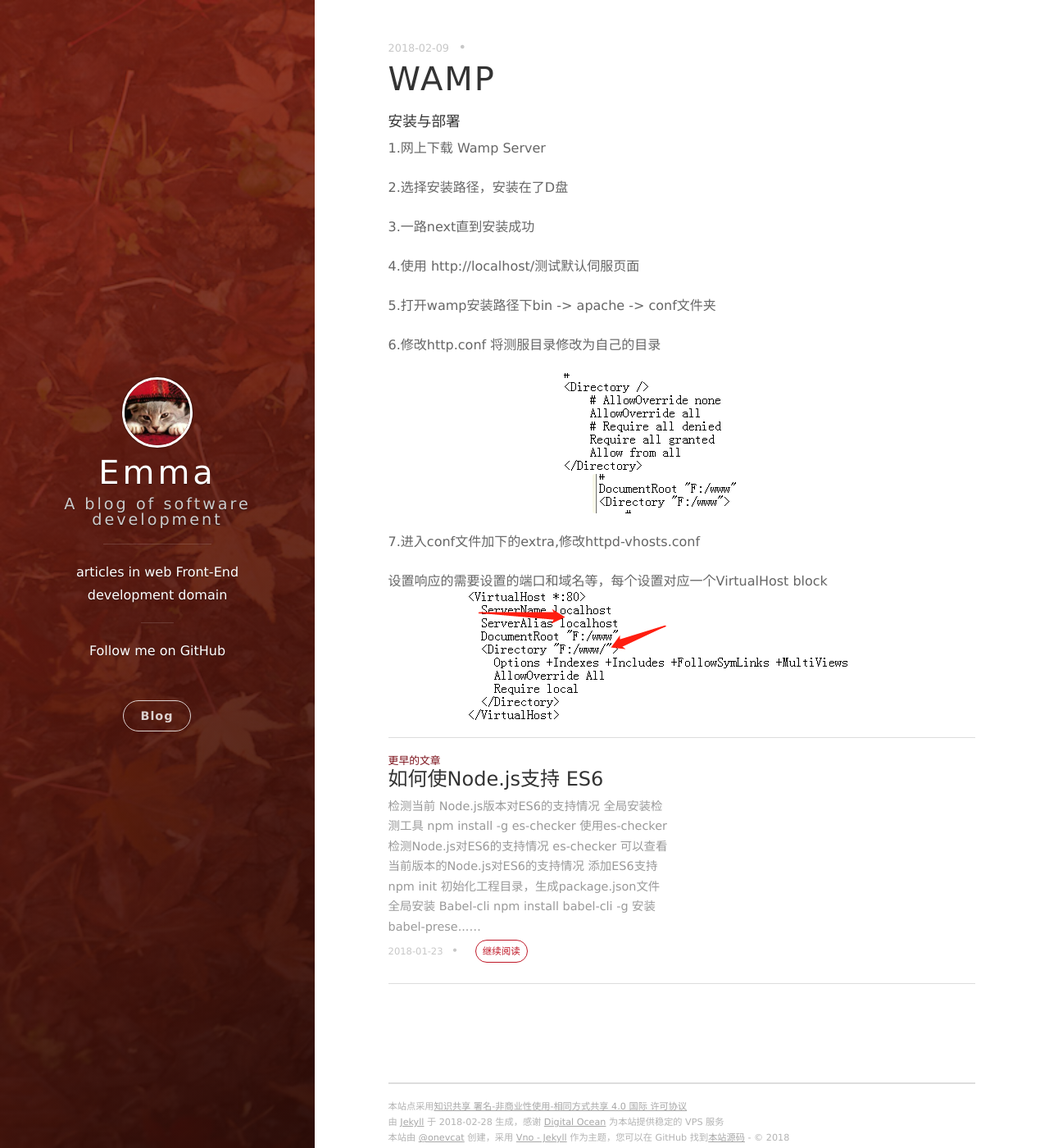
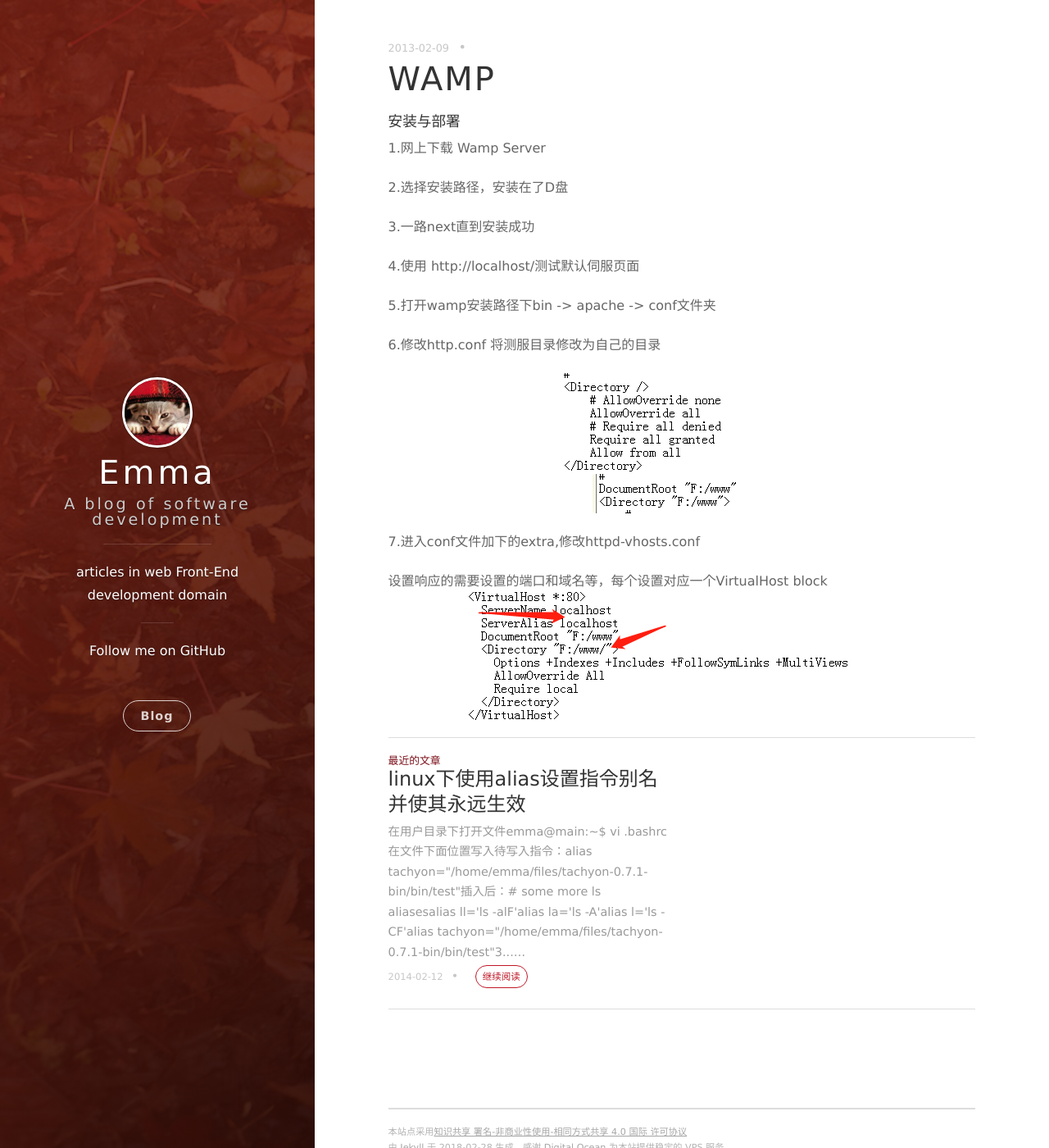
Before and after one commit to Emma0118/Emma0118.github.io, a Jekyll site: the page built from _posts/2013-02-09-WAMP.markdown, in a window 1280 px wide and 1400 px high. Shown: the whole window at 82% size. Built offline with Jekyll 4.4.1, drawn with Linux system fonts in a browser that asks for light colours; nearby versions of some CDN libraries; comment, search, counter and statistics services are not loaded.

Commit message:
修改时间

```diff
--- a/_posts/2013-02-09-WAMP.markdown
+++ b/_posts/2013-02-09-WAMP.markdown
@@ -1,7 +1,7 @@
 ---
 layout: post
 title: WAMP
-date: 2018-02-09 18:20:30
+date: 2013-02-09 18:20:30
 ---
 
 #### 安装与部署
--- a/_posts/2015-11-10-dive-into-GitHub.markdown
+++ b/_posts/2015-11-10-dive-into-GitHub.markdown
@@ -1,7 +1,7 @@
 ---
 layout: post
 title: GitHub使用总结
-date: 2017-11-10 12:00:00
+date: 2015-11-10 12:00:00
 ---
 
 Git是一个分布式的版本控制系统，最初由Linus Torvalds编写，用作Linux内核代码的管理。在推出后，Git在其它项目中也取得了很大成功，尤其是在Ruby社区中。目前，包括Rubinius和Merb在内的很多知名项目都使用了Git。Git同样可以被诸如Capistrano和Vlad the Deployer这样的部署工具所使用。同样，eoe.cn客户端的源码也托管在github上。
```
